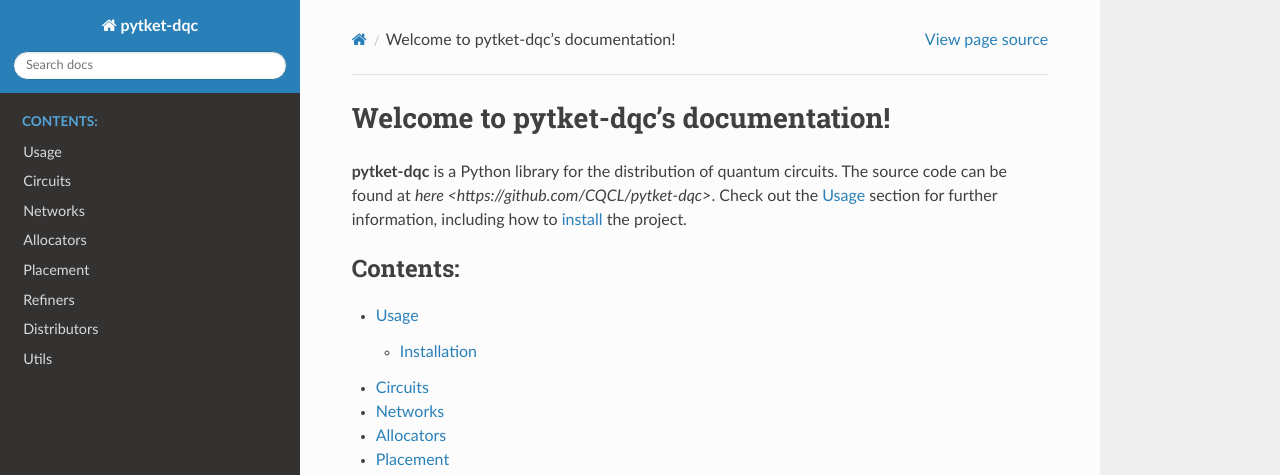
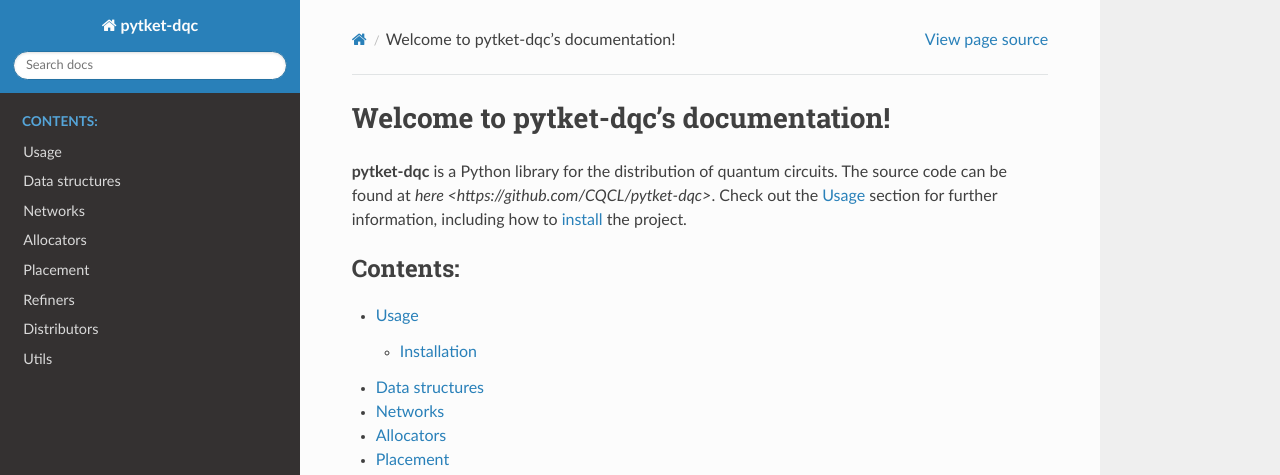
Before and after one commit to CQCL/pytket-dqc, a Sphinx documentation site: the page built from docs/source/index.rst, in a window 1280 px wide. Shown: the top 475 px of the page. Built offline with Sphinx 7.4.7 and the Read the Docs theme 2.0.0, drawn with Linux system fonts in a browser that asks for light colours.

Commit message:
Changed title page of Circuits to Data structures.

```diff
--- a/docs/source/circuits.rst
+++ b/docs/source/circuits.rst
@@ -1,4 +1,4 @@
-Circuits
+Data structures
 ============
 
 .. autoclass:: pytket_dqc.circuits.hypergraph.Hypergraph
```
